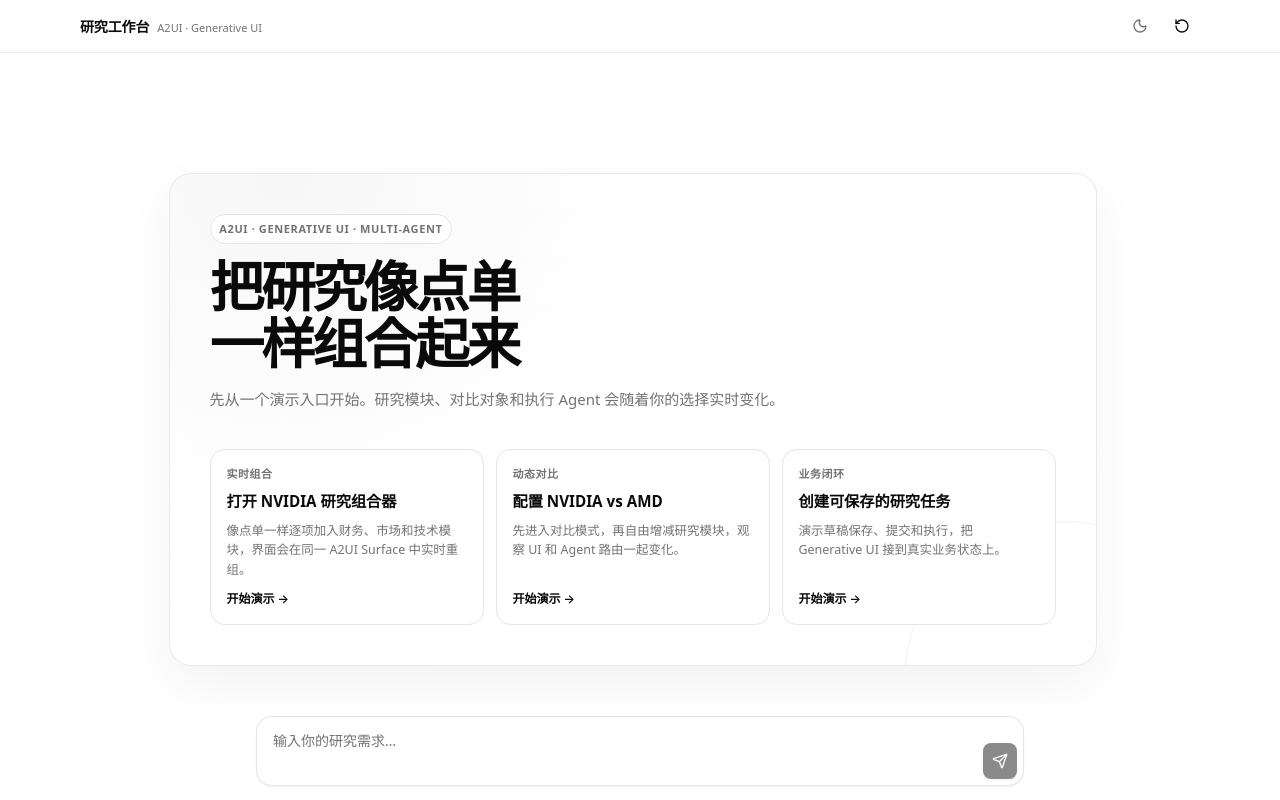
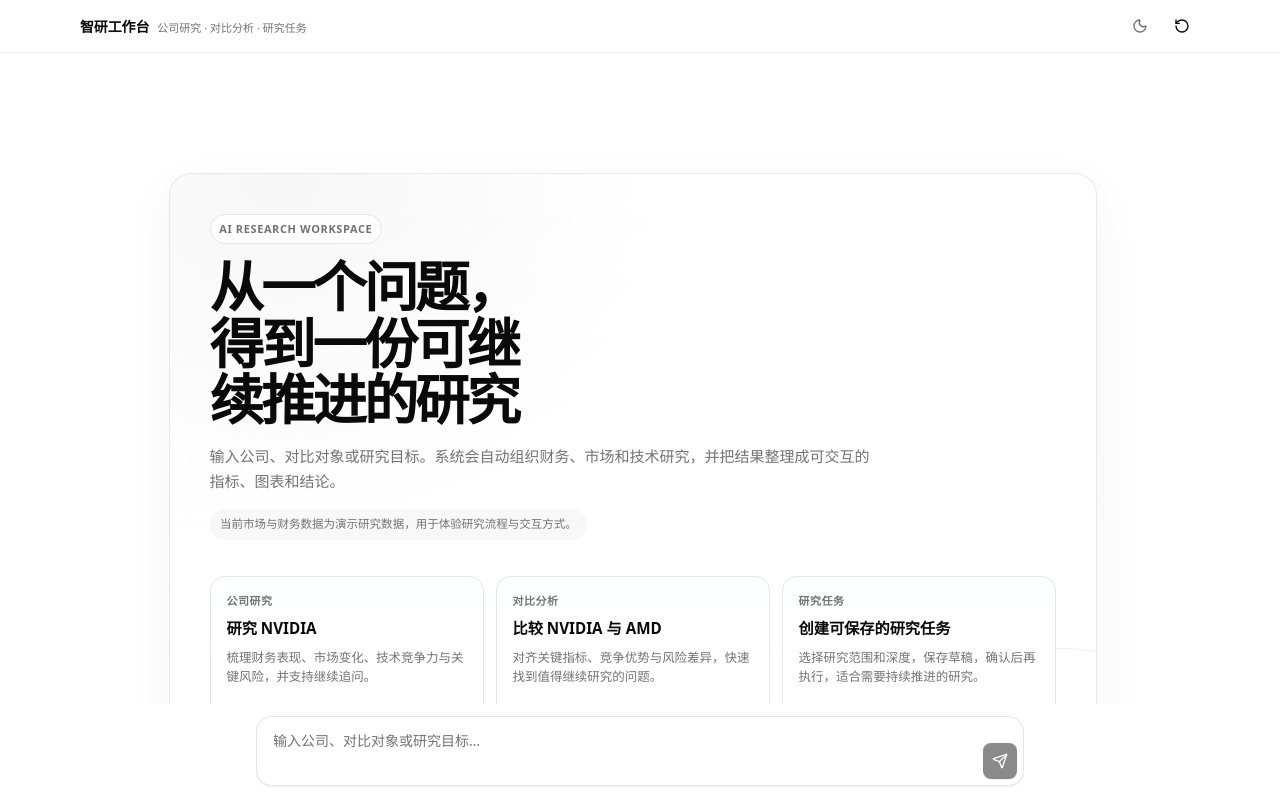
Before and after one commit to geomini1989-cpu/A2UI-research-workspace, a React (Vite) app: page / in a window 1280 px wide. Built offline with nearby package versions, Linux system fonts and the light colour scheme; what @a2ui/react, @a2ui/web_core would draw is missing.

Commit message:
feat: polish public research workspace UI

```diff
--- a/index.html
+++ b/index.html
@@ -1,10 +1,11 @@
 <!doctype html>
-<html lang="en">
+<html lang="zh-CN">
   <head>
     <meta charset="UTF-8" />
     <link rel="icon" type="image/svg+xml" href="/favicon.svg" />
     <meta name="viewport" content="width=device-width, initial-scale=1.0" />
-    <title>AI Research Workspace</title>
+    <meta name="description" content="面向公司研究、对比分析与研究任务的 AI 研究工作台。" />
+    <title>智研工作台｜AI Research Workspace</title>
   </head>
   <body>
     <div id="root"></div>
--- a/src/components/chat/ChatInput.tsx
+++ b/src/components/chat/ChatInput.tsx
@@ -1,6 +1,5 @@
 import { useState, type KeyboardEvent } from 'react'
 import { Send } from 'lucide-react'
-
 import { Button } from '@/components/ui/button'
 import { Textarea } from '@/components/ui/textarea'
 
@@ -11,33 +10,30 @@
 
 export function ChatInput({ disabled, onSend }: Props) {
   const [value, setValue] = useState('')
-
   const submit = () => {
     const text = value.trim()
     if (!text || disabled) return
     onSend(text)
     setValue('')
   }
-
   const onKeyDown = (e: KeyboardEvent<HTMLTextAreaElement>) => {
     if (e.key === 'Enter' && !e.shiftKey) {
       e.preventDefault()
       submit()
     }
   }
-
   return (
     <div className="composer-shell">
       <div className="composer">
         <Textarea
           className="min-h-12 max-h-36 resize-none border-0 bg-transparent px-1 py-2 shadow-none focus-visible:ring-0"
-          placeholder="输入你的研究需求…"
+          placeholder="输入公司、对比对象或研究目标…"
           value={value}
           disabled={disabled}
           onChange={(e) => setValue(e.target.value)}
           onKeyDown={onKeyDown}
         />
-        <Button size="icon" onClick={submit} disabled={disabled || !value.trim()} aria-label="Send message">
+        <Button size="icon" onClick={submit} disabled={disabled || !value.trim()} aria-label="发送">
           <Send aria-hidden="true" />
         </Button>
       </div>
--- a/src/components/chat/ChatPanel.tsx
+++ b/src/components/chat/ChatPanel.tsx
@@ -7,22 +7,22 @@
 
 const STARTERS = [
   {
-    label: '实时组合',
-    title: '打开 NVIDIA 研究组合器',
-    description: '像点单一样逐项加入财务、市场和技术模块，界面会在同一 A2UI Surface 中实时重组。',
-    prompt: '帮我打开 NVIDIA 研究组合器，我想自己逐项添加研究模块',
+    label: '公司研究',
+    title: '研究 NVIDIA',
+    description: '梳理财务表现、市场变化、技术竞争力与关键风险，并支持继续追问。',
+    prompt: '全面分析 NVIDIA，包含财务、市场和技术，并总结关键风险',
   },
   {
-    label: '动态对比',
-    title: '配置 NVIDIA vs AMD',
-    description: '先进入对比模式，再自由增减研究模块，观察 UI 和 Agent 路由一起变化。',
-    prompt: '帮我打开 NVIDIA 和 AMD 的对比研究组合器',
+    label: '对比分析',
+    title: '比较 NVIDIA 与 AMD',
+    description: '对齐关键指标、竞争优势与风险差异，快速找到值得继续研究的问题。',
+    prompt: '全面比较 NVIDIA 和 AMD，包含财务、市场、技术和关键风险',
   },
   {
-    label: '业务闭环',
+    label: '研究任务',
     title: '创建可保存的研究任务',
-    description: '演示草稿保存、提交和执行，把 Generative UI 接到真实业务状态上。',
-    prompt: '帮我创建一个 NVIDIA 深度研究任务，先保存草稿再提交',
+    description: '选择研究范围和深度，保存草稿，确认后再执行，适合需要持续推进的研究。',
+    prompt: '帮我创建一个 NVIDIA 深度研究任务，重点研究财务和技术，暂时不要执行',
   },
 ]
 
@@ -54,18 +54,19 @@
         <div className="conversation-thread">
           {messages.length === 0 && (
             <section className="conversation-welcome" aria-labelledby="welcome-title">
-              <div className="conversation-welcome__eyebrow">A2UI · Generative UI · Multi-Agent</div>
-              <h2 id="welcome-title">把研究像点单一样组合起来</h2>
+              <div className="conversation-welcome__eyebrow">AI Research Workspace</div>
+              <h2 id="welcome-title">从一个问题，得到一份可继续推进的研究</h2>
               <p className="conversation-welcome__copy">
-                先从一个演示入口开始。研究模块、对比对象和执行 Agent 会随着你的选择实时变化。
+                输入公司、对比对象或研究目标。系统会自动组织财务、市场和技术研究，并把结果整理成可交互的指标、图表和结论。
               </p>
-              <div className="conversation-starters" aria-label="推荐演示">
+              <p className="conversation-welcome__notice">当前市场与财务数据为演示研究数据，用于体验研究流程与交互方式。</p>
+              <div className="conversation-starters" aria-label="开始研究">
                 {STARTERS.map((starter) => (
                   <button type="button" key={starter.prompt} onClick={() => sendMessage(starter.prompt)}>
                     <span className="conversation-starter__label">{starter.label}</span>
                     <strong>{starter.title}</strong>
                     <span className="conversation-starter__description">{starter.description}</span>
-                    <span className="conversation-starter__action">开始演示 →</span>
+                    <span className="conversation-starter__action">开始研究 →</span>
                   </button>
                 ))}
               </div>
@@ -73,7 +74,7 @@
           )}
           <MessageList messages={messages} />
           {hasResponse && (
-            <section className="assistant-generated" aria-label="Generated research response">
+            <section className="assistant-generated" aria-label="研究结果">
               <A2UIRenderer />
               <AgentProcess activities={activities} taskStatus={taskStatus} status={agentStatus} />
             </section>
--- a/src/components/workspace/WorkspaceLayout.tsx
+++ b/src/components/workspace/WorkspaceLayout.tsx
@@ -14,27 +14,18 @@
       <header className="host-header">
         <div className="host-header__inner">
           <div className="flex min-w-0 items-baseline gap-2">
-            <h1>研究工作台</h1>
-            <span>A2UI · Generative UI</span>
+            <h1>智研工作台</h1>
+            <span>公司研究 · 对比分析 · 研究任务</span>
           </div>
           <div className="flex items-center gap-1">
             <ThemeToggle />
-          <Button
-            variant="ghost"
-            size="icon"
-            onClick={clear}
-            disabled={isGenerating}
-            aria-label="清空对话"
-            title="清空对话"
-          >
-            <RotateCcw aria-hidden="true" />
-          </Button>
+            <Button variant="ghost" size="icon" onClick={clear} disabled={isGenerating} aria-label="新建研究" title="新建研究">
+              <RotateCcw aria-hidden="true" />
+            </Button>
           </div>
         </div>
       </header>
-      <main className="min-h-0 flex-1">
-        <ChatPanel />
-      </main>
+      <main className="min-h-0 flex-1"><ChatPanel /></main>
     </div>
   )
 }
--- a/src/index.css
+++ b/src/index.css
@@ -346,6 +346,33 @@
   border-color: var(--ring);
   box-shadow: 0 0 0 1px var(--ring);
 }
+
+
+.conversation-welcome__notice {
+  width: fit-content;
+  margin-top: 0.9rem;
+  padding: 0.45rem 0.65rem;
+  border-radius: 999px;
+  color: var(--muted-foreground);
+  background: color-mix(in oklab, var(--muted) 72%, transparent);
+  font-size: 0.72rem;
+  line-height: 1.4;
+}
+
+.genui-filterbar {
+  width: 100%;
+  padding: 0.9rem;
+  border: 1px solid var(--genui-border);
+  border-radius: var(--genui-radius-md);
+  background: color-mix(in oklab, var(--genui-surface-muted) 74%, transparent);
+}
+.genui-filterbar__heading { display:flex; align-items:center; justify-content:space-between; gap:1rem; }
+.genui-filterbar__heading span { display:block; margin-bottom:.15rem; color:var(--genui-text-muted); font-size:.7rem; }
+.genui-filterbar__heading h3 { margin:0; font-size:.9rem; font-weight:650; }
+.genui-filterbar__fields { display:grid; grid-template-columns:repeat(auto-fit,minmax(9.5rem,1fr)); gap:.65rem; margin-top:.8rem; }
+.genui-filterbar__fields label { display:flex; min-width:0; flex-direction:column; gap:.35rem; color:var(--genui-text-muted); font-size:.72rem; }
+.genui-filterbar__fields select { min-height:2.5rem; width:100%; padding:0 .65rem; border:1px solid var(--genui-border); border-radius:var(--genui-radius-sm); color:var(--genui-text); background:var(--genui-surface); font:inherit; }
+.genui-filterbar__apply { min-height:2.5rem; flex:none; padding:0 .85rem; border-radius:var(--genui-radius-sm); color:var(--primary-foreground); background:var(--primary); font-size:.78rem; font-weight:620; }
 
 /* Scoped Generative UI design system ------------------------------------ */
 .genui-root {
```
